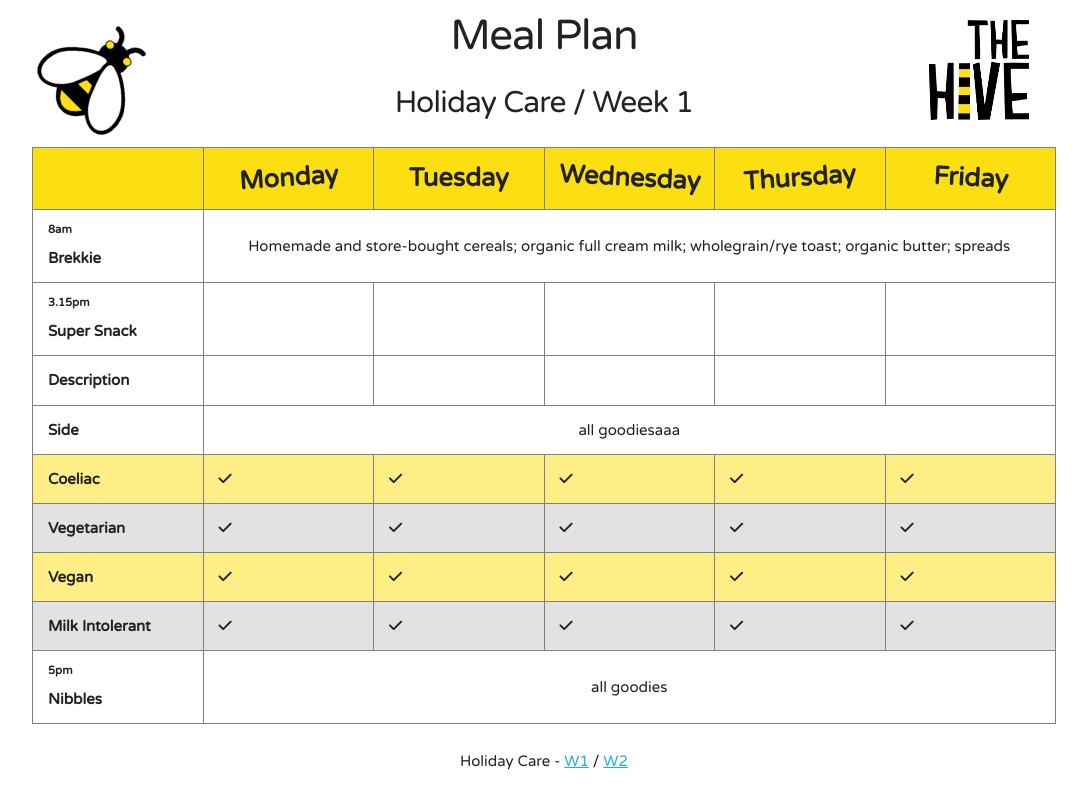
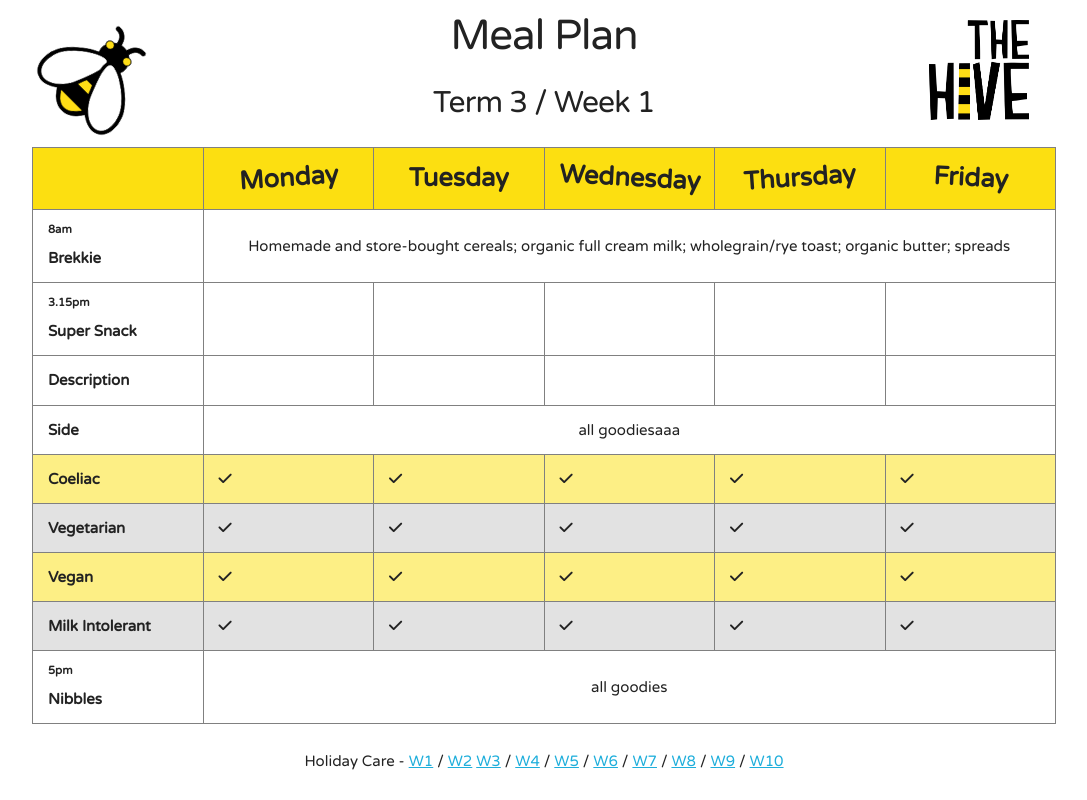
Before and after one commit to nanux/foodosh, a Django app: page / in a window 1280 px wide. Shown: the whole page, without its empty margins (96-1183 px from the left). Run offline with Django 3.2, Linux system fonts and the light colour scheme; data comes from the database, SQL or seed files in the repository; some libraries are stand-ins or nearby versions.

Commit message:
switch to term 3

```diff
--- a/food/templates/food/index.html
+++ b/food/templates/food/index.html
@@ -10,7 +10,7 @@
             </div>
             <div class="eight columns">
                 <h2 class="center">Meal Plan</h2>
-                <h4 class="center">Holiday Care / Week {{ week }}</h4>
+                <h4 class="center">Term 3 / Week {{ week }}</h4>
             </div>
             <div class="two columns">
                 <img src="{% static 'images/the-hive.png' %}" width="100" height="100" style="margin: 10px"/>
@@ -90,16 +90,16 @@
         <div class="row">
             <p class="center">
                 Holiday Care -
-                <a href="{% url 'index' '2017' '0' '1' %}">W1</a> /
-                <a href="{% url 'index' '2017' '0' '2' %}">W2</a>
-{#                <a href="{% url 'index' '2017' '2' '3' %}">W3</a> /#}
-{#                <a href="{% url 'index' '2017' '2' '4' %}">W4</a> /#}
-{#                <a href="{% url 'index' '2017' '2' '5' %}">W5</a> /#}
-{#                <a href="{% url 'index' '2017' '2' '6' %}">W6</a> /#}
-{#                <a href="{% url 'index' '2017' '2' '7' %}">W7</a> /#}
-{#                <a href="{% url 'index' '2017' '2' '8' %}">W8</a> /#}
-{#                <a href="{% url 'index' '2017' '2' '9' %}">W9</a> /#}
-{#                <a href="{% url 'index' '2017' '2' '10' %}">W10</a>#}
+                <a href="{% url 'index' '2017' '3' '1' %}">W1</a> /
+                <a href="{% url 'index' '2017' '3' '2' %}">W2</a>
+                <a href="{% url 'index' '2017' '3' '3' %}">W3</a> /
+                <a href="{% url 'index' '2017' '3' '4' %}">W4</a> /
+                <a href="{% url 'index' '2017' '3' '5' %}">W5</a> /
+                <a href="{% url 'index' '2017' '3' '6' %}">W6</a> /
+                <a href="{% url 'index' '2017' '3' '7' %}">W7</a> /
+                <a href="{% url 'index' '2017' '3' '8' %}">W8</a> /
+                <a href="{% url 'index' '2017' '3' '9' %}">W9</a> /
+                <a href="{% url 'index' '2017' '3' '10' %}">W10</a>
             </p>
 
         </div>
```
